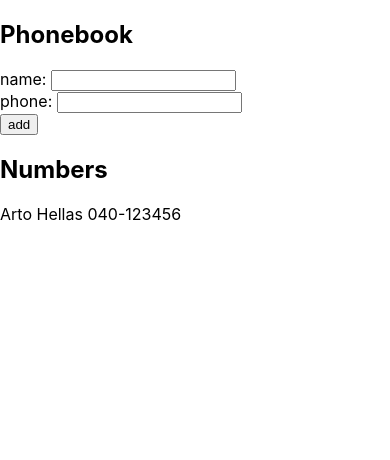
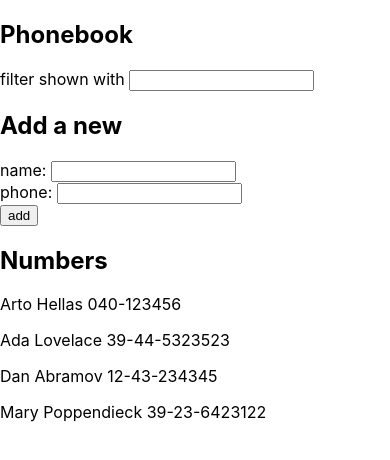
Before and after one commit to ebicomp/helsinki, a React (Create React App) app in the folder part2/phonebook/: page / in a window 390 px wide. Shown: the top 460 px of the page. Built offline with nearby package versions, Linux system fonts and the light colour scheme.

Commit message:
The Phonebook Step4

```diff
--- a/part2/phonebook/src/App.js
+++ b/part2/phonebook/src/App.js
@@ -2,10 +2,14 @@
 
 const App = () => {
   const [persons, setPersons] = useState([
-    { name: "Arto Hellas", phone: "040-123456" },
+    { name: "Arto Hellas", number: "040-123456", id: 1 },
+    { name: "Ada Lovelace", number: "39-44-5323523", id: 2 },
+    { name: "Dan Abramov", number: "12-43-234345", id: 3 },
+    { name: "Mary Poppendieck", number: "39-23-6423122", id: 4 },
   ]);
   const [newName, setNewName] = useState("");
-  const [newPhone, setNewPhone] = useState("");
+  const [newNumber, setNewNumber] = useState("");
+  const [filter, setFilter] = useState("");
 
   const addPerson = (event) => {
     event.preventDefault();
@@ -16,35 +20,43 @@
     }
     const newPersonObj = {
       name: newName,
-      phone: newPhone,
+      number: newNumber,
     };
     setPersons(persons.concat(newPersonObj));
   };
   const newNameChangeHandler = (event) => {
     setNewName(event.target.value);
   };
-  const newPhoneChageHandler = (event) => {
-    setNewPhone(event.target.value);
+  const newNumberChageHandler = (event) => {
+    setNewNumber(event.target.value);
   };
+  const filterChangeHandler = (event) => {
+    setFilter(event.target.value);
+  };
+  const filteredData = filter
+    ? persons.filter((p) => p.name.toLowerCase() === filter.toLowerCase())
+    : persons;
 
   return (
     <div>
       <h2>Phonebook</h2>
+      filter shown with <input onChange={filterChangeHandler} value={filter} />
+      <h2>Add a new </h2>
       <form onSubmit={addPerson}>
         <div>
           name: <input onChange={newNameChangeHandler} value={newName} />
         </div>
         <div>
-          phone: <input onChange={newPhoneChageHandler} value={newPhone} />
+          phone: <input onChange={newNumberChageHandler} value={newNumber} />
         </div>
         <div>
           <button type="submit">add</button>
         </div>
       </form>
       <h2>Numbers</h2>
-      {persons.map((person) => (
+      {filteredData.map((person) => (
         <p key={person.name}>
-          {person.name} {person.phone}
+          {person.name} {person.number}
         </p>
       ))}
     </div>
```
